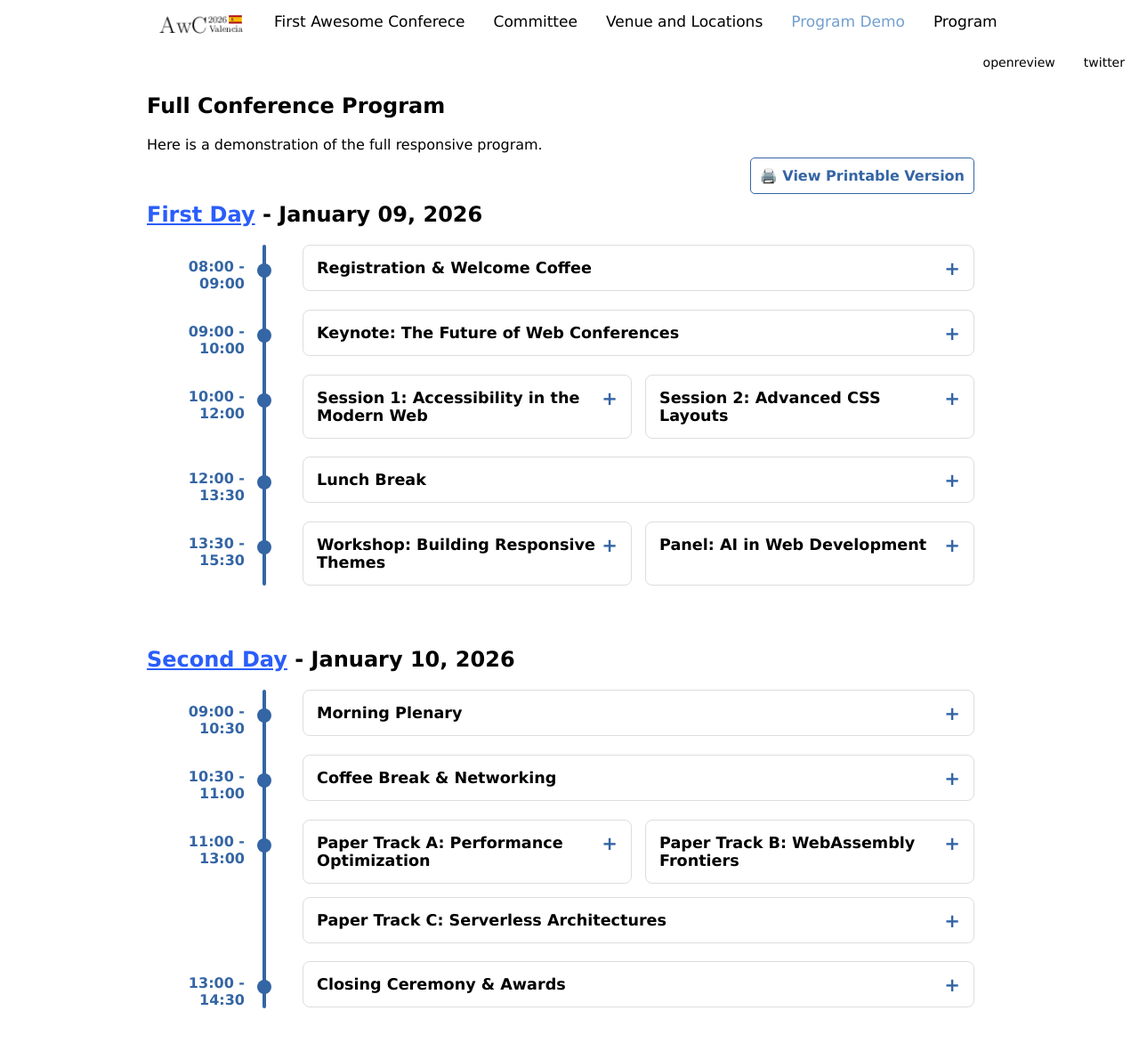
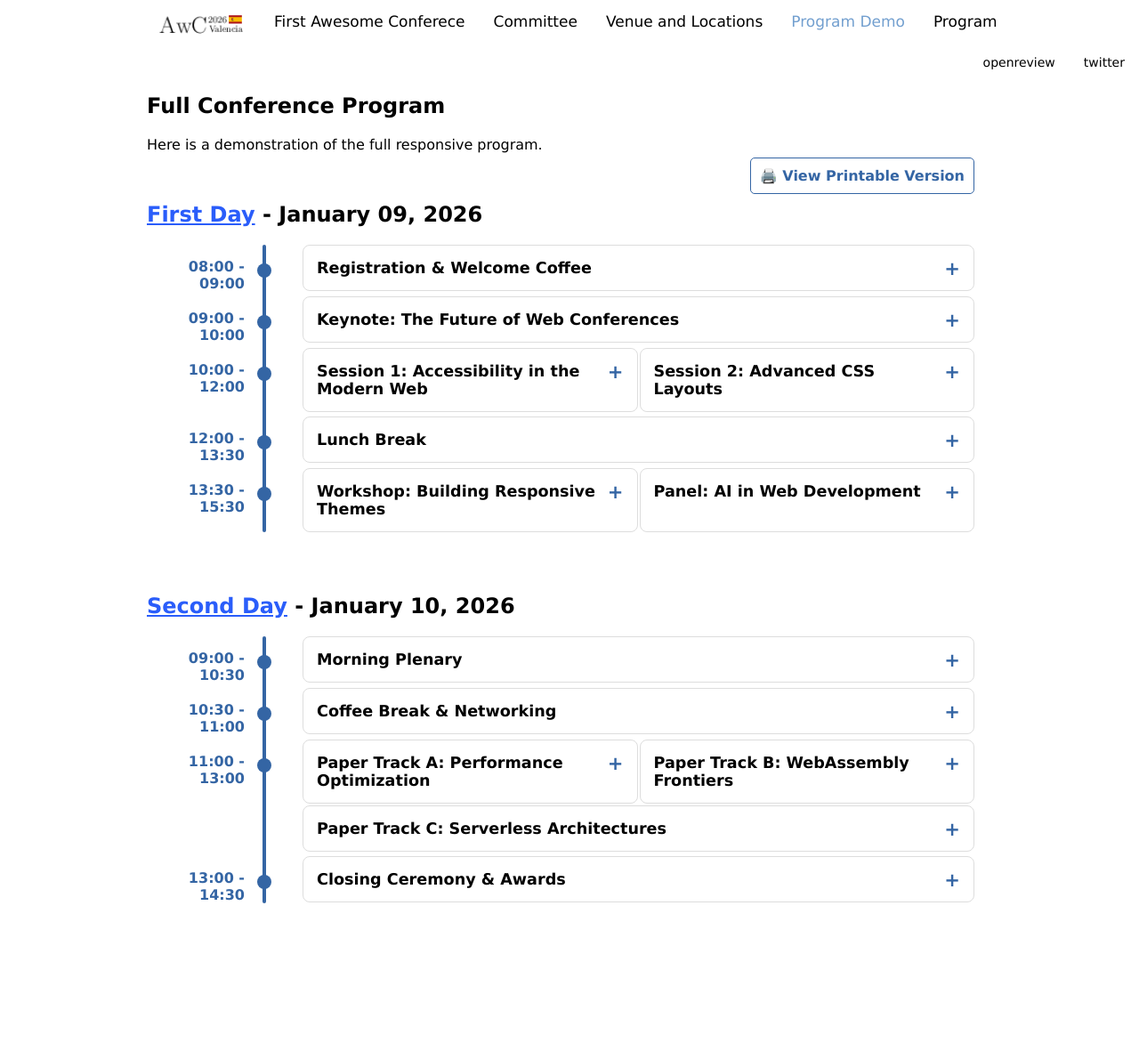
Before and after one commit to gherardovarando/web-conference-theme, a Jekyll site: the page built from program-demo.md, in a window 1280 px wide and 1207 px high. Shown: the top 1172 px of the window at 89% size. Built offline with Jekyll 4.4.1, drawn with Linux system fonts in a browser that asks for light colours.

Commit message:
Reduce vertical gap between timeline items

```diff
--- a/_includes/program_day.html
+++ b/_includes/program_day.html
@@ -8,7 +8,7 @@
   display: flex;
   flex-direction: column;
   position:relative;
-  gap: 20px;
+  gap: 5px;
   margin-top: 20px;
   margin-bottom: 30px;
 }
@@ -58,7 +58,7 @@
   display: flex;
   flex-direction: row;
   flex-wrap: wrap;
-  gap: 15px;
+  gap: 2px;
 }
 
 .timeline-card {
```
